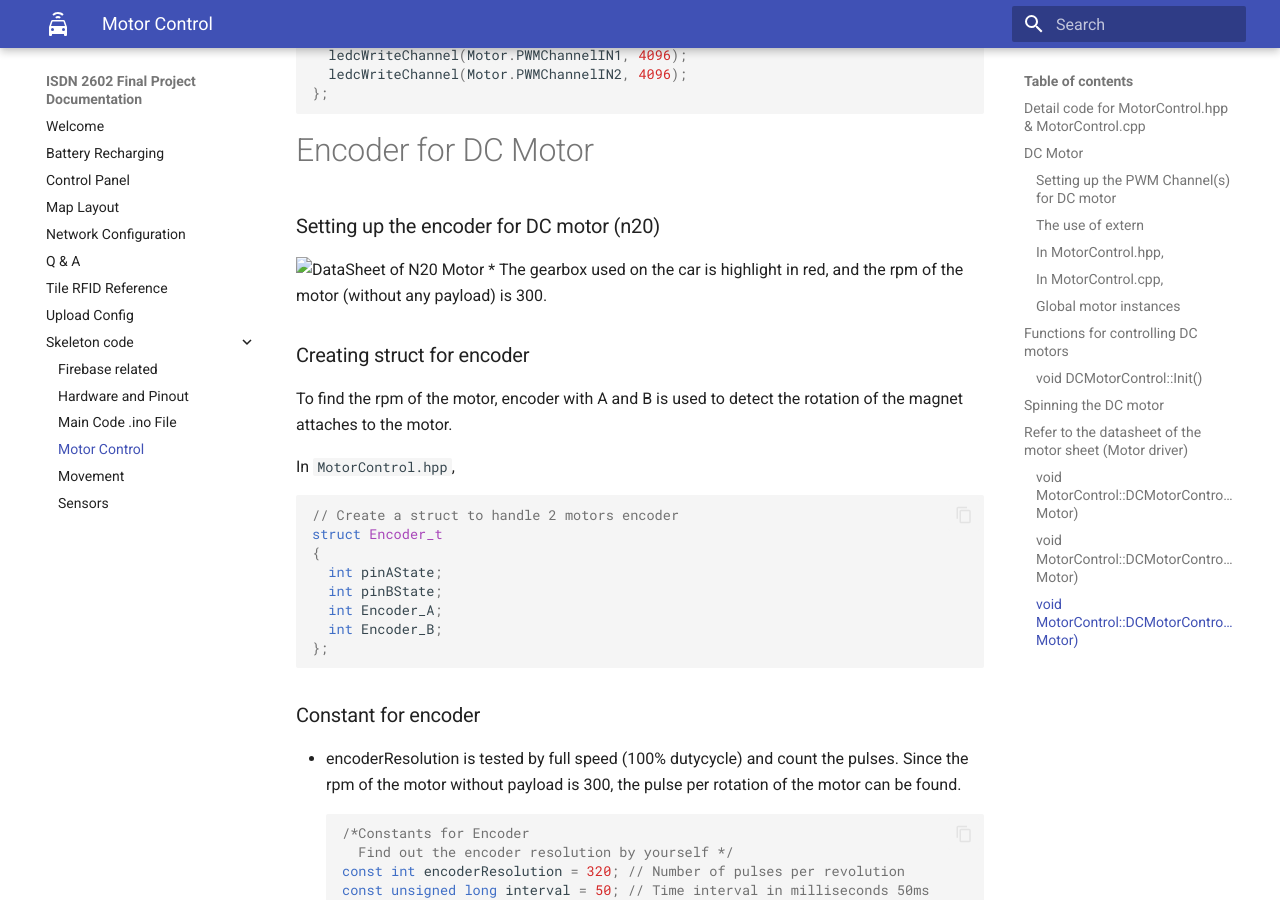
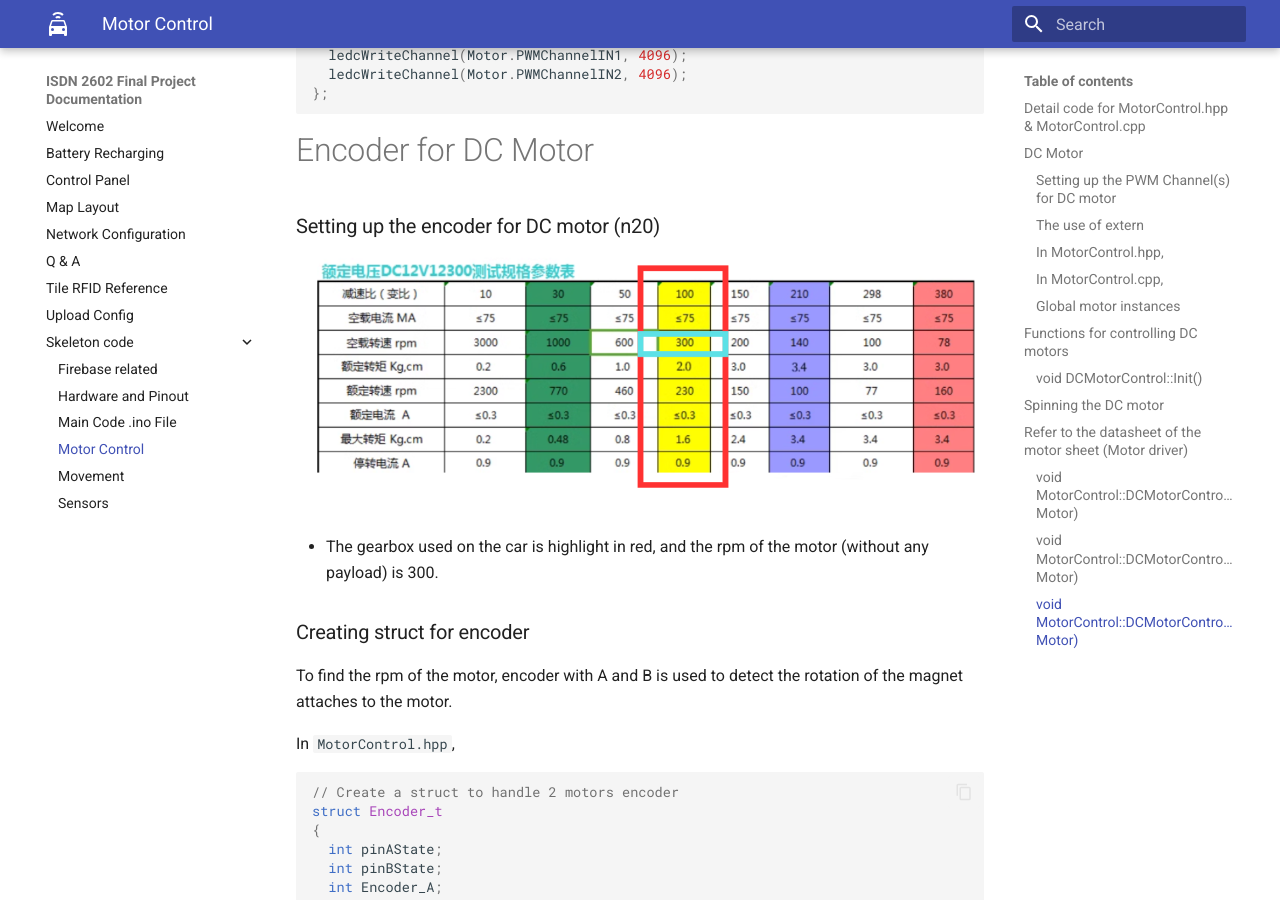
Before and after one commit to ISD-IoT-eduation/FinalProjectDocs, an MkDocs documentation site: the page built from docs/skeleton_code/motor.md, in a window 1280 px wide and 900 px high, scrolled down 3790 px. Built offline with MkDocs 1.6.1 and Material for MkDocs 9.7.7, drawn with Linux system fonts in a browser that asks for light colours.

Commit message:
fix: fix img path and remove unused img

```diff
--- a/docs/skeleton_code/motor.md
+++ b/docs/skeleton_code/motor.md
@@ -148,7 +148,8 @@ void MotorControl::DCMotorControl::Stop(MotorControl::DCMotor& Motor)
 
 # Encoder for DC Motor
 ### Setting up the encoder for DC motor (n20)
-![DataSheet of N20 Motor](..\assets\N20MotorSpec.png)
+![DataSheet of N20 Motor](../assets/N20MotorSpec.png)
+
 * The gearbox used on the car is highlight in red, and the rpm of the motor (without any payload) is 300.
 
 ### Creating struct for encoder
```
Also changed, not shown: docs/skeleton_code/image.png (deleted).
